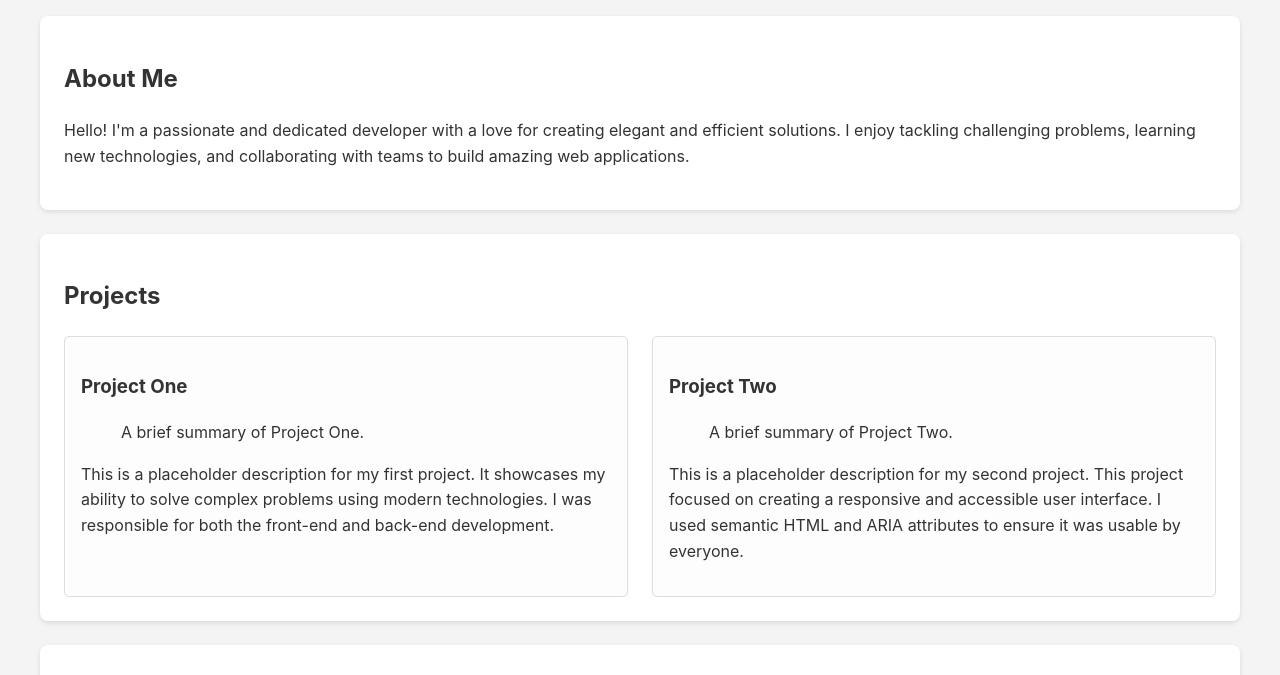
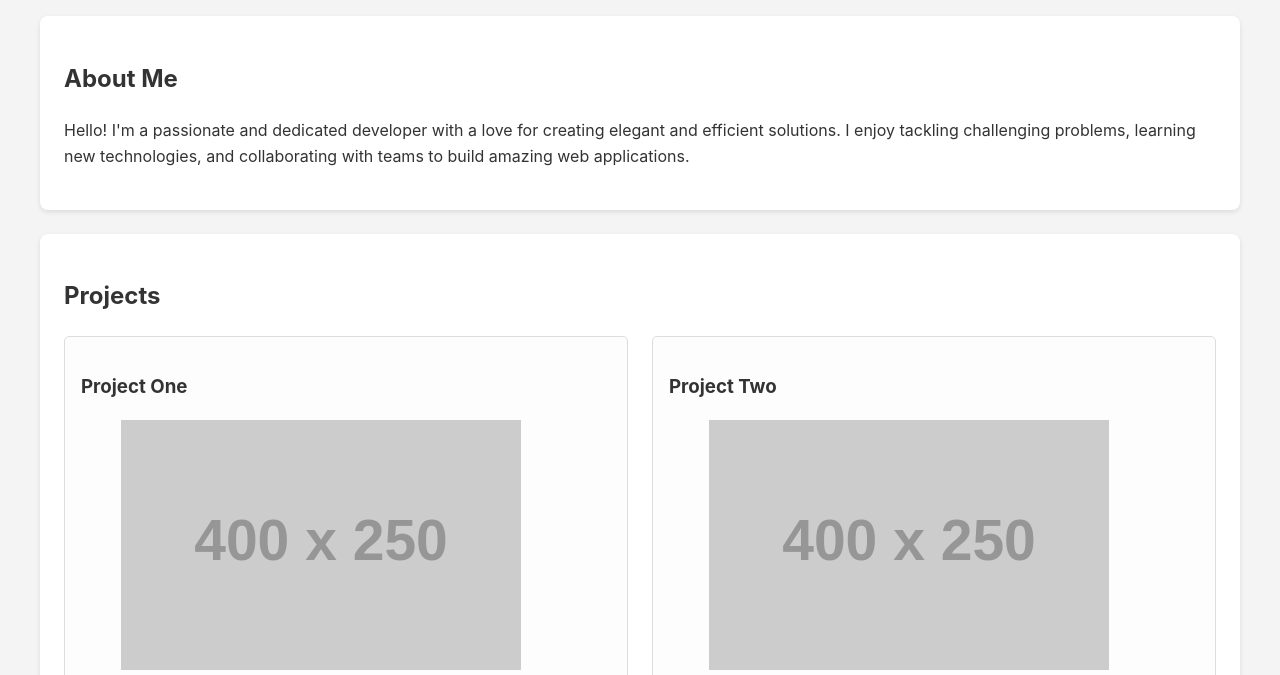
Before and after one commit to tuanmaianhww/Myporfolio, a plain HTML site: page src/index.html in a window 1280 px wide. Shown: the part 83-758 px from the top of the page. Drawn offline with Linux system fonts and the light colour scheme; placeholder pictures from the web are drawn by us.

Commit message:
add img with alt text

```diff
--- a/src/index.html
+++ b/src/index.html
@@ -34,7 +34,7 @@
                 <article>
                     <h3>Project One</h3>
                     <figure>
-                        <!-- You can place an <img> tag here for a project screenshot -->
+                        <img src="https://via.placeholder.com/400x250.png?text=Project+One" alt="A screenshot of Project One.">
                         <figcaption>A brief summary of Project One.</figcaption>
                     </figure>
                     <p>This is a placeholder description for my first project. It showcases my ability to solve complex problems using modern technologies. I was responsible for both the front-end and back-end development.</p>
@@ -42,7 +42,7 @@
                 <article>
                     <h3>Project Two</h3>
                     <figure>
-                        <!-- You can place an <img> tag here for a project screenshot -->
+                        <img src="https://via.placeholder.com/400x250.png?text=Project+Two" alt="A screenshot of Project Two.">
                         <figcaption>A brief summary of Project Two.</figcaption>
                     </figure>
                     <p>This is a placeholder description for my second project. This project focused on creating a responsive and accessible user interface. I used semantic HTML and ARIA attributes to ensure it was usable by everyone.</p>
```
